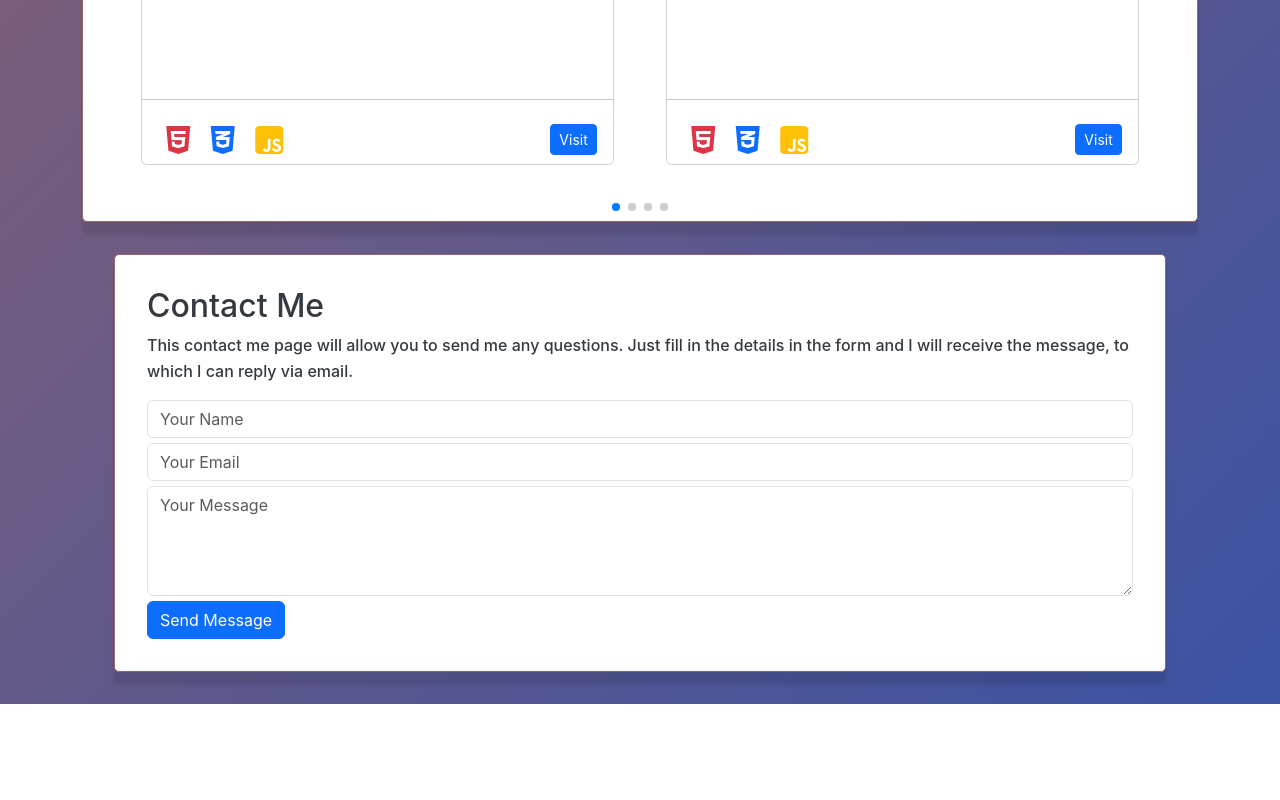
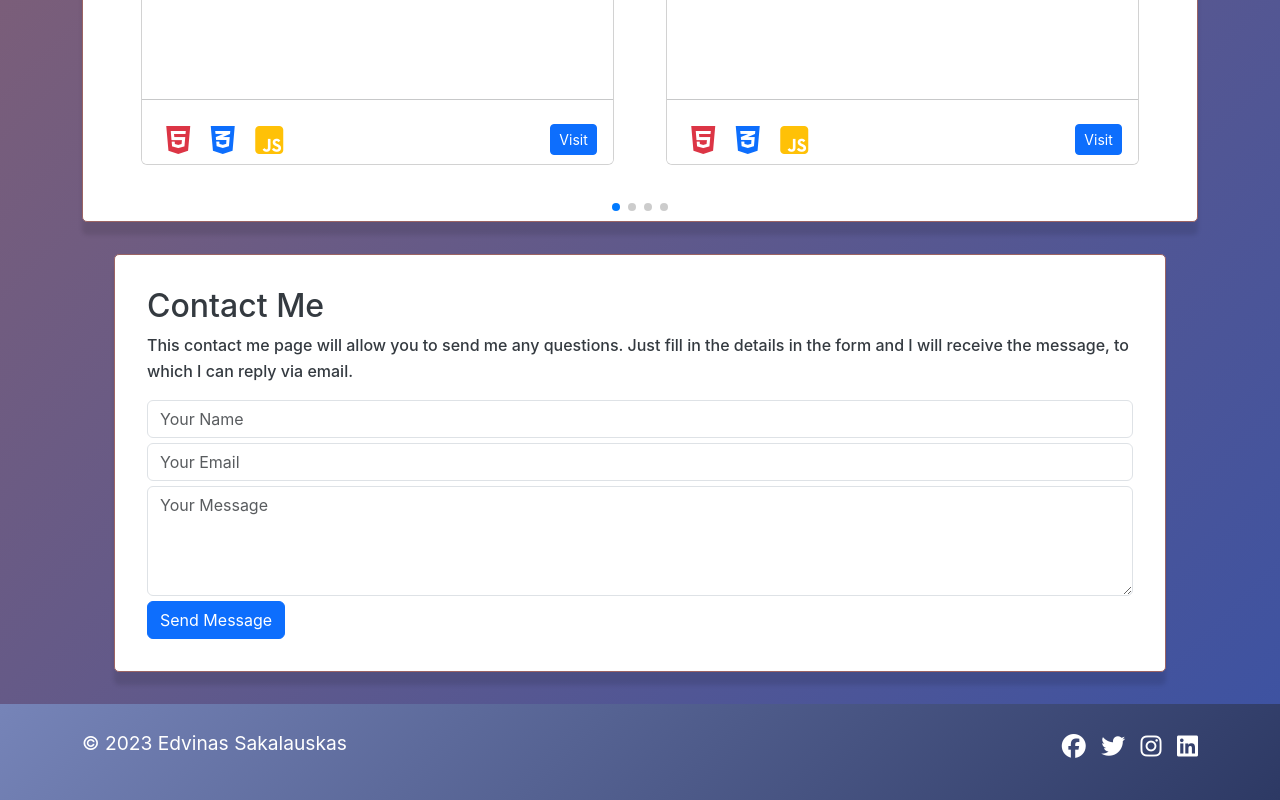
Before and after one commit to SakalauskasEdvinas/MyPorfolioWebsite, a plain HTML site: page index.html in a window 1280 px wide. Shown: the part 1067-1867 px from the top of the page. Before the commit the page ends 1771 px from the top, so only its background shows below. Drawn offline with nearby package versions, Linux system fonts and the light colour scheme.

Commit message:
add footer

```diff
--- a/css/style.css
+++ b/css/style.css
@@ -101,3 +101,39 @@ section p {
   opacity: 1;
   transform: translateX(0);
 }
+
+footer {
+  background-image: linear-gradient(135deg, #7684b8 0%, #2d3964 100%);
+
+  color: #ffffff;
+  padding: 30px 0;
+  font-size: 1.2rem;
+}
+
+.social-media {
+  list-style: none;
+  padding: 0;
+  margin: 0;
+  text-align: right;
+}
+
+.social-media li {
+  display: inline-block;
+  margin-left: 10px;
+}
+
+.social-media li:first-child {
+  margin-left: 0;
+}
+
+.social-media a {
+  color: #ffffff;
+}
+
+.social-media a:hover {
+  color: #d3d3d3;
+}
+
+.social-media i {
+  font-size: 24px;
+}
--- a/index.html
+++ b/index.html
@@ -187,8 +187,25 @@
             </form>
         </section>
 
+
       </div>
-
+      <footer>
+        <div class="container">
+          <div class="row">
+            <div class="col-md-6">
+              <p>&copy; 2023 Edvinas Sakalauskas</p>
+            </div>
+            <div class="col-md-6">
+              <ul class="social-media">
+                <li><a href="#"><i class="fab fa-facebook"></i></a></li>
+                <li><a href="#"><i class="fab fa-twitter"></i></a></li>
+                <li><a href="#"><i class="fab fa-instagram"></i></a></li>
+                <li><a href="#"><i class="fab fa-linkedin"></i></a></li>
+              </ul>
+            </div>
+          </div>
+        </div>
+      </footer>
 
 
 
```
